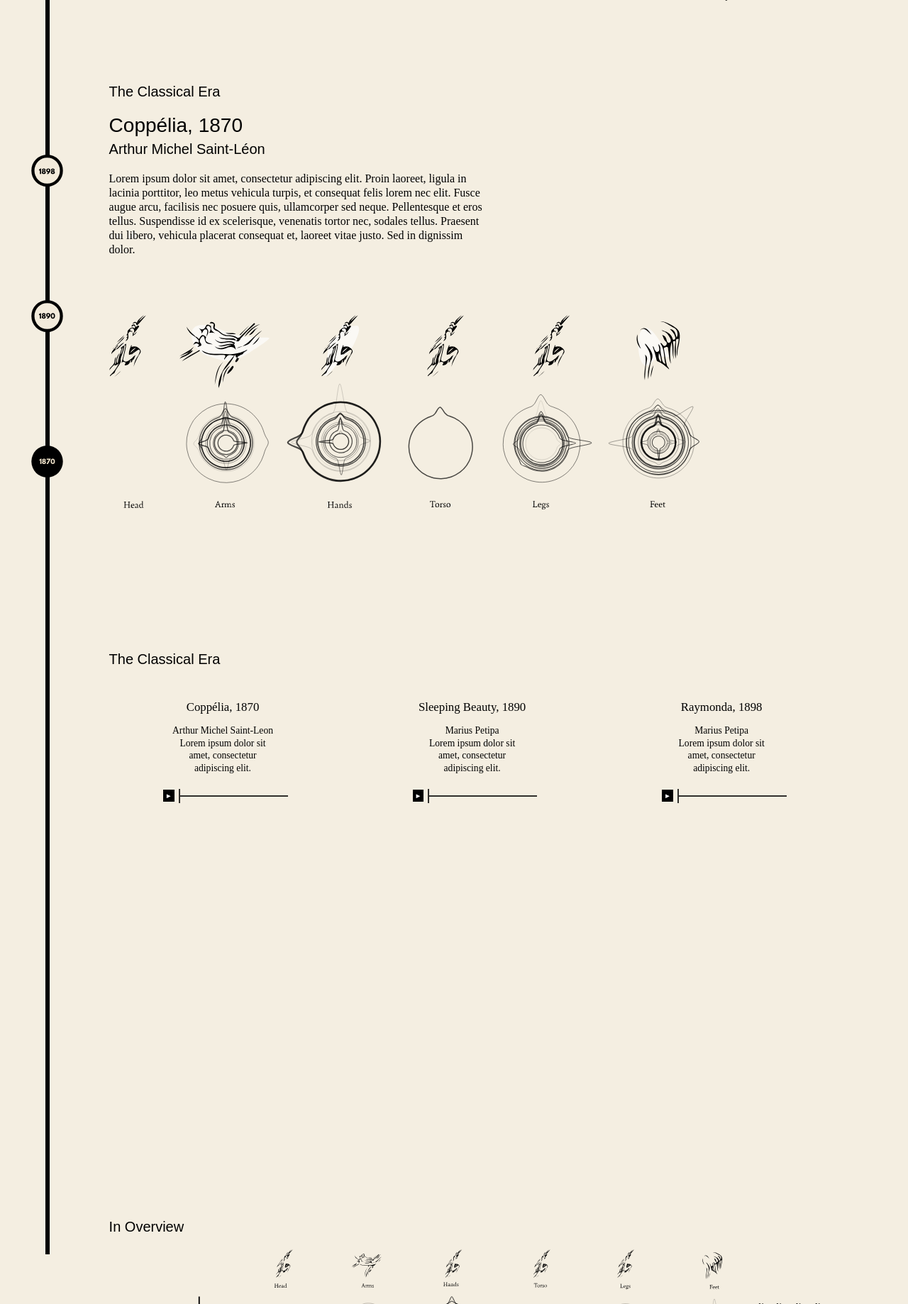
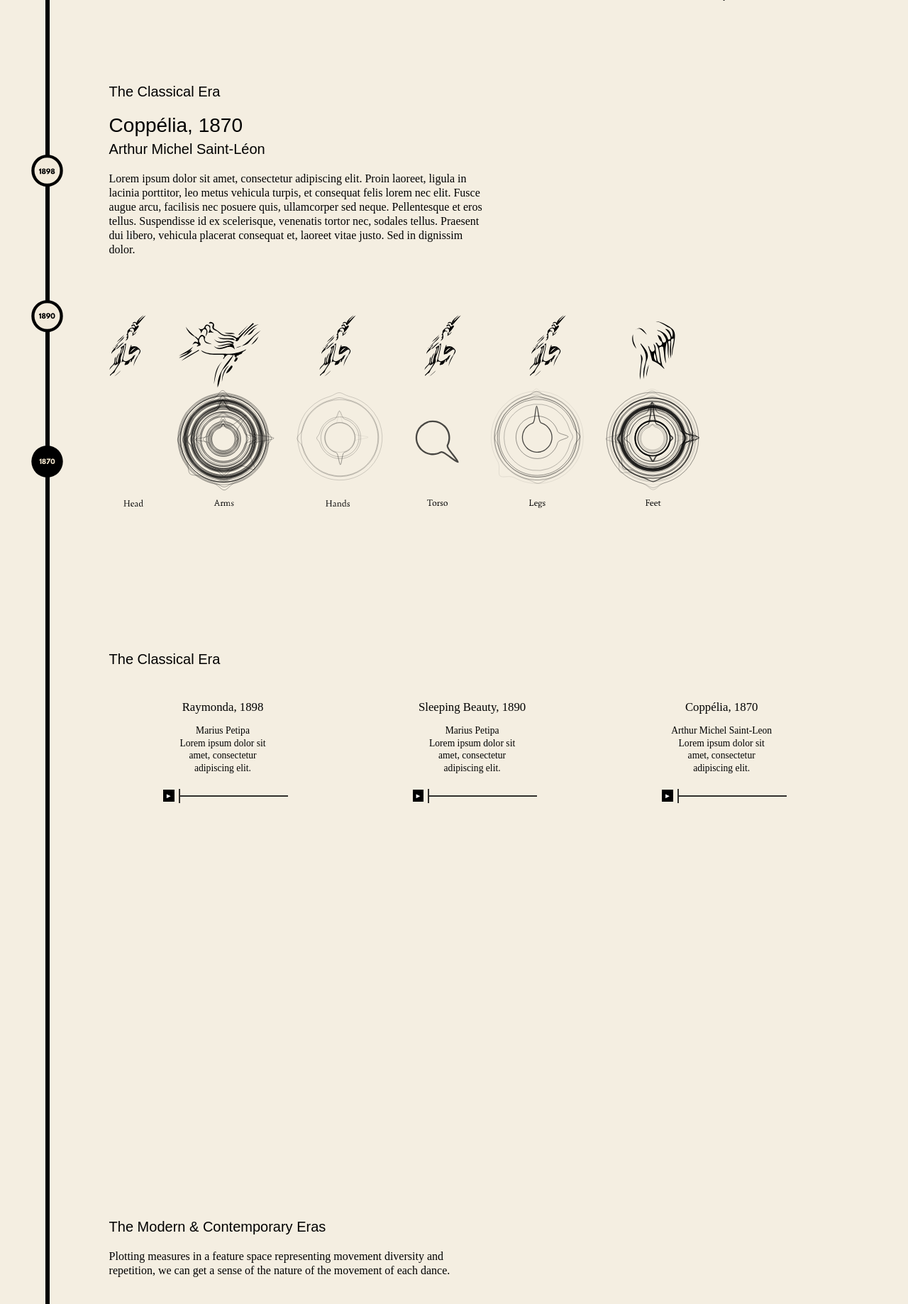
Before and after one commit to laurasher/taxonomy-of-dance, a Flask app: page / in a window 1280 px wide. Shown: the part 3922-5760 px from the top of the page at 71% size. Run offline with Flask 2, Linux system fonts and the light colour scheme; some libraries are stand-ins or nearby versions; some web fonts are replaced.

Commit message:
Change out artifact choreo radials for coppelia.

```diff
--- a/templates/home.html
+++ b/templates/home.html
@@ -181,7 +181,7 @@
 			grid-area: 1 / 1 / 2 / 2;
 			/* opacity: 0.9; */
 			/* height: 780vh; */
-			height: 650vh;
+			height: 770vh;
 			width: 20px;
 			border-left: var(--black-line-width) solid black;
 			margin-top: -18vw;
@@ -209,6 +209,7 @@
 			height: 90%;
 			margin-top: 0px;
 			margin-left: 12%;
+			margin-bottom: 15vw;
 		}
 		.column-within-blade {
 			text-align: center;
@@ -286,7 +287,7 @@
 		.column-paragraph{
 			width: 50%;
 		}
-		#artifact-feature-choreo-radials {
+		.feature-choreo-radials {
 			display: block;
 			width: 65vw;
 			margin-top: var(--general-margin);
@@ -338,7 +339,14 @@
 			margin-top: var(--general-margin);
 		}
 		#overview-choreo-radials{
-			height: 100%;
+			/* height: 100%; */
+			width: 80vw;
+		}
+		#overview {
+			/* margin-top: 15vw; */
+		}
+		#pre-overview {
+			height: 55vh;
 		}
 		input[type=range]{
 			pointer-events: none;
@@ -599,24 +607,25 @@
 					key players, how it compares in this visual format to the Classical Era.
 				</p>
 			</div>
-			<img id='artifact-feature-choreo-radials' class='desktop' src="{{ url_for('static', filename='assets/artifact-radials-names-below-illus-white-blobs.svg') }}" alt="artifact 1984 choreo radials">
+			<img id='artifact-feature-choreo-radials' class='desktop feature-choreo-radials' src="{{ url_for('static', filename='assets/artifact-radials-names-below-illus-white-blobs.svg') }}" alt="artifact 1984 choreo radials">
 			<img id='artifact-feature-choreo-radials' class='mobile' src="{{ url_for('static', filename='assets/artifact-radials-vert-names-right-illus.svg') }}" alt="artifact 1984 choreo radials">
 		</div>
 	</div>
 	<div id='modern-era-vis-spread' class='blade desktop'>
 			<p class='era-title left-margin' style='margin-bottom: 5vh;'>The Modern & Contemporary Eras</p>
 			<div class='spread-container'>
-				<div id='endolor-column' class="column-within-blade a">
+				<div id='artifact-column' class="column-within-blade a">
 						<span>
-							<p class='column-title'>En Dolor, 1944</p>
+							<p class='column-title'>Artifact, 1984</p>
 						</span>
-						<p class='column-paragraph para centered'>Ethel Winter<br>Lorem ipsum dolor sit amet, consectetur adipiscing elit.</p>
-						<div id="endolor-slider-container" class='slider-container'>
-							<button id="endolor-play-button" class='play-button'>&#9658;</button>
-							<button id="endolor-pause-button" class='play-button button-enabled'>❚❚</button>
-							<input type='range' min='0' max='80' step='1' value='0' id='endolor-slider' class='slider'/>
-						</div>
-						<div id='endolor-choreo-radial' class='choreo-radial'></div>
+						<p class='column-paragraph para centered'>William Forsythe<br>Lorem ipsum dolor sit amet, consectetur adipiscing elit.</p>
+						<div id="artifact-slider-container" class='slider-container'>
+							<button id="artifact-play-button" class='play-button'>&#9658;</button>
+							<button id="artifact-pause-button" class='play-button button-enabled'>❚❚</button>
+							<input type='range' min='0' max='61' step='1' value='0' id='artifact-slider' class='slider'/>
+						</div>
+						<div id="artifact-choreo-radial" class='choreo-radial'></div>
+
 				</div>
 				<div id='songs-column' class="column-within-blade b">
 					<span>
@@ -630,18 +639,17 @@
 					</div>
 					<div id='songs-choreo-radial' class='choreo-radial'></div>
 				</div>
-				<div id='artifact-column' class="column-within-blade c">
+				<div id='endolor-column' class="column-within-blade c">
 						<span>
-							<p class='column-title'>Artifact, 1984</p>
+							<p class='column-title'>En Dolor, 1944</p>
 						</span>
-						<p class='column-paragraph para centered'>William Forsythe<br>Lorem ipsum dolor sit amet, consectetur adipiscing elit.</p>
-						<div id="artifact-slider-container" class='slider-container'>
-							<button id="artifact-play-button" class='play-button'>&#9658;</button>
-							<button id="artifact-pause-button" class='play-button button-enabled'>❚❚</button>
-							<input type='range' min='0' max='61' step='1' value='0' id='artifact-slider' class='slider'/>
-						</div>
-						<div id="artifact-choreo-radial" class='choreo-radial'></div>
-
+						<p class='column-paragraph para centered'>Ethel Winter<br>Lorem ipsum dolor sit amet, consectetur adipiscing elit.</p>
+						<div id="endolor-slider-container" class='slider-container'>
+							<button id="endolor-play-button" class='play-button'>&#9658;</button>
+							<button id="endolor-pause-button" class='play-button button-enabled'>❚❚</button>
+							<input type='range' min='0' max='80' step='1' value='0' id='endolor-slider' class='slider'/>
+						</div>
+						<div id='endolor-choreo-radial' class='choreo-radial'></div>
 				</div>
 			</div>
 	</div>
@@ -667,14 +675,14 @@
 							posuere quis, ullamcorper sed neque. Pellentesque et eros tellus. Suspendisse id ex scelerisque, venenatis tortor nec,
 							sodales tellus. Praesent dui libero, vehicula placerat consequat et, laoreet vitae justo. Sed in dignissim dolor.</p>
 				</div>
-				<img id='artifact-feature-choreo-radials' class='desktop' src="{{ url_for('static', filename='assets/artifact-radials-names-below-illus-white-blobs.svg') }}" alt="artifact 1984 choreo radials">
-				<img id='artifact-feature-choreo-radials' class='mobile' src="{{ url_for('static', filename='assets/artifact-radials-vert-names-right-illus.svg') }}" alt="artifact 1984 choreo radials">
+				<img id='coppelia-feature-choreo-radials' class='desktop feature-choreo-radials' src="{{ url_for('static', filename='assets/coppelia-radials-names-below-illus-white-blobs.svg') }}" alt="coppelia 1870 choreo radials">
+				<!-- <img id='artifact-feature-choreo-radials' class='mobile' src="{{ url_for('static', filename='assets/artifact-radials-vert-names-right-illus.svg') }}" alt="artifact 1984 choreo radials"> -->
 			</div>
 	</div>
 	<div id='classical-era-vis-spread' class='blade desktop'>
 			<p class='era-title left-margin' style='margin-bottom: 5vh;'>The Classical Era</p>
 			<div class='spread-container'>
-				<div id='coppelia-column' class="column-within-blade a">
+				<div id='coppelia-column' class="column-within-blade c">
 						<span>
 							<p class='column-title'>Coppélia, 1870</p>
 						</span>
@@ -698,7 +706,7 @@
 						</div>
 						<div id='sleepingbeauty-choreo-radial' class='choreo-radial'></div>
 				</div>
-				<div id='raymonda-column' class="column-within-blade c">
+				<div id='raymonda-column' class="column-within-blade a">
 						<span>
 							<p class='column-title'>Raymonda, 1898</p>
 						</span>
@@ -713,12 +721,25 @@
 				</div>
 			</div>
 	</div>
+	<div class='feature-spread-container'>
+			<div>
+				<p class='era-title'>The Modern & Contemporary Eras</p>
+				<p class='feature-para'>Plotting measures in a feature space representing movement diversity and repetition, we can get a sense of the nature of the movement of each dance.</p>
+			</div>
+			<img id='modern-era-choreo-radials' class='desktop grid-radials' src="{{ url_for('static', filename='assets/contemporary-era-radial-grid.svg') }}" alt="contemporary choreo radials">
+			<img id='modern-era-choreo-radials' class='mobile grid-radials' src="{{ url_for('static', filename='assets/contemporary-era-radial-grid-mobile.svg') }}" alt="contemporary choreo radials">
+		</div>
+	</div>
+	<div id='pre-overview' class='blade desktop'>
+			<div class='feature-spread-container'>
+				<p class='feature-title'>Now let's look at the dances in summary. Can you spot any trends?</p>
+				<!-- <img id='overview-choreo-radials' class='desktop' src="{{ url_for('static', filename='assets/overview-radial-grid-timeline.svg') }}" alt="taxonomy timeline"> -->
+			</div>
+		</div>
 	<div id='overview' class='blade desktop'>
 		<div class='feature-spread-container'>
-			<p class='era-title'>In Overview</p>
+			<p class='feature-title'>In Overview</p>
 			<img id='overview-choreo-radials' class='desktop' src="{{ url_for('static', filename='assets/overview-radial-grid-timeline.svg') }}" alt="taxonomy timeline">
-			<!-- <img id='taxonomy-timeline' class='desktop' src="{{ url_for('static', filename='assets/taxonomy-timeline-black.svg') }}" alt="taxonomy timeline"> -->
-			<!-- <img id='overview-choreo-radials' class='desktop' src="{{ url_for('static', filename='assets/overview-radial-grid.svg') }}" alt="all choreo radials"> -->
 		</div>
 	</div>
 	<main>
@@ -728,15 +749,18 @@
 </body>
 <script>
 
+	var MOBILE = false;
 	// Maybe just have static images on mobile?
 	function myFunction(x) {
-		if (x.matches) { // If media query matches
+		if (x.matches) {
+			// If media query matches --> MOBILE
 			// $('#classical-era-feature-spread').hide()
 			// $('#classical-era-vis-overview-spread').hide()
 			// $('#classical-era-vis-spread').hide()
 			$('.mobile').show()
 			$('.desktop').hide()
 			$('#title').show()
+			MOBILE = true;
 		} else {
 			// DESKTOP
 			// $('#classical-era-feature-spread').show()
@@ -744,6 +768,7 @@
 			// $('#classical-era-vis-spread').show()
 			$('.desktop').show()
 			$('.mobile').hide()
+			MOBILE = false;
 		}
 	}
 
@@ -1385,6 +1410,7 @@ var circleWrappercoppelia;
 var coppeliaButton = document.getElementById("coppelia-play-button");
 var coppeliaAudio = document.getElementById("coppelia-audio");
 
+// if (!MOBILE)
 d3.json(datapath+'coppelia_dawn'+".json", function(coppelia_data) {
 	coppelia_dataset = coppelia_data;
 
```
Also changed, not shown: static/assets/contemporary-era-radial-grid.svg, static/assets/contemporary-era-radial-grid_NOCLUST.svg (deleted), static/assets/contemporary-era-radial-grid_OLD.svg (deleted), static/assets/coppelia-radials-names-below-illus-white-blobs.svg (added). Lines whose indentation alone changed are shown as unchanged.
